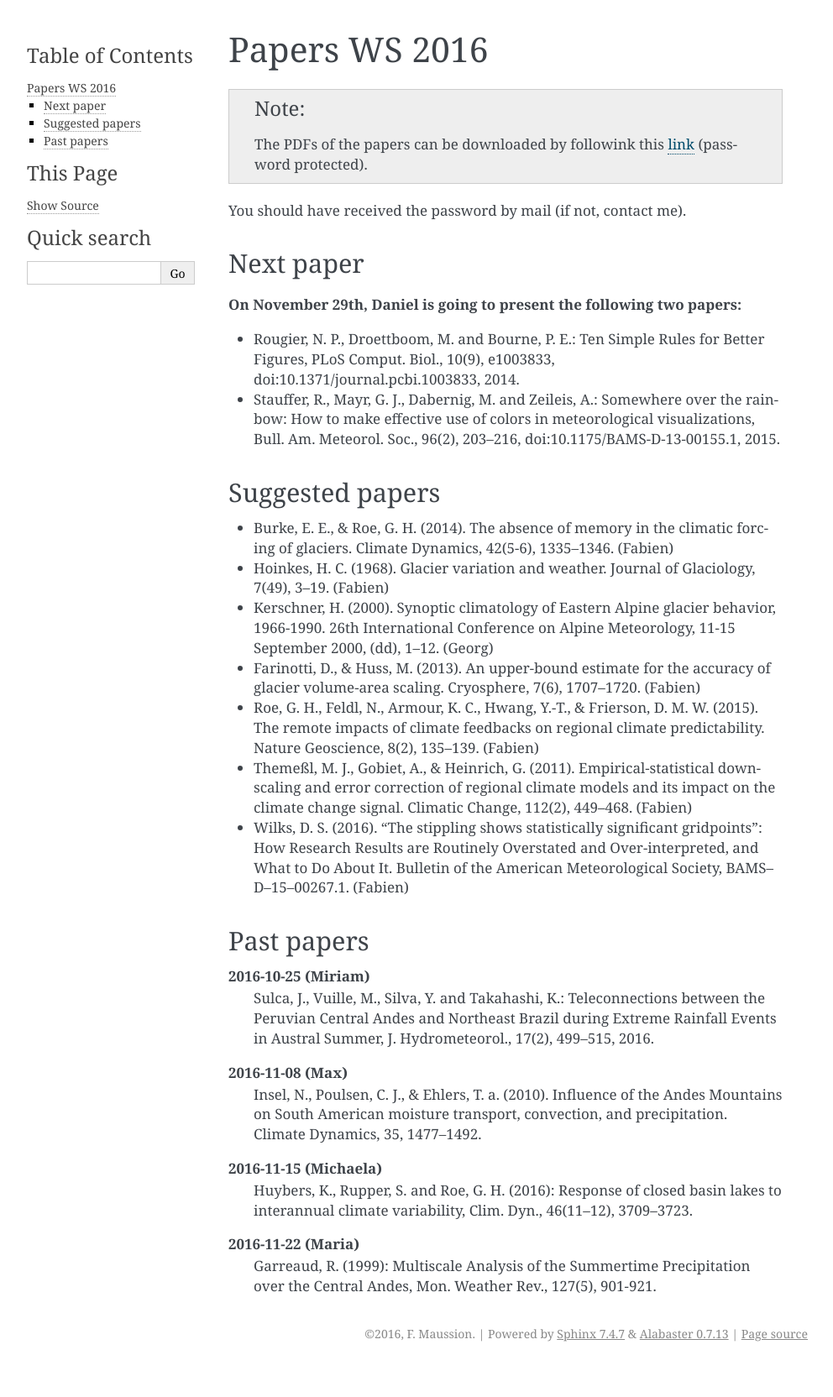
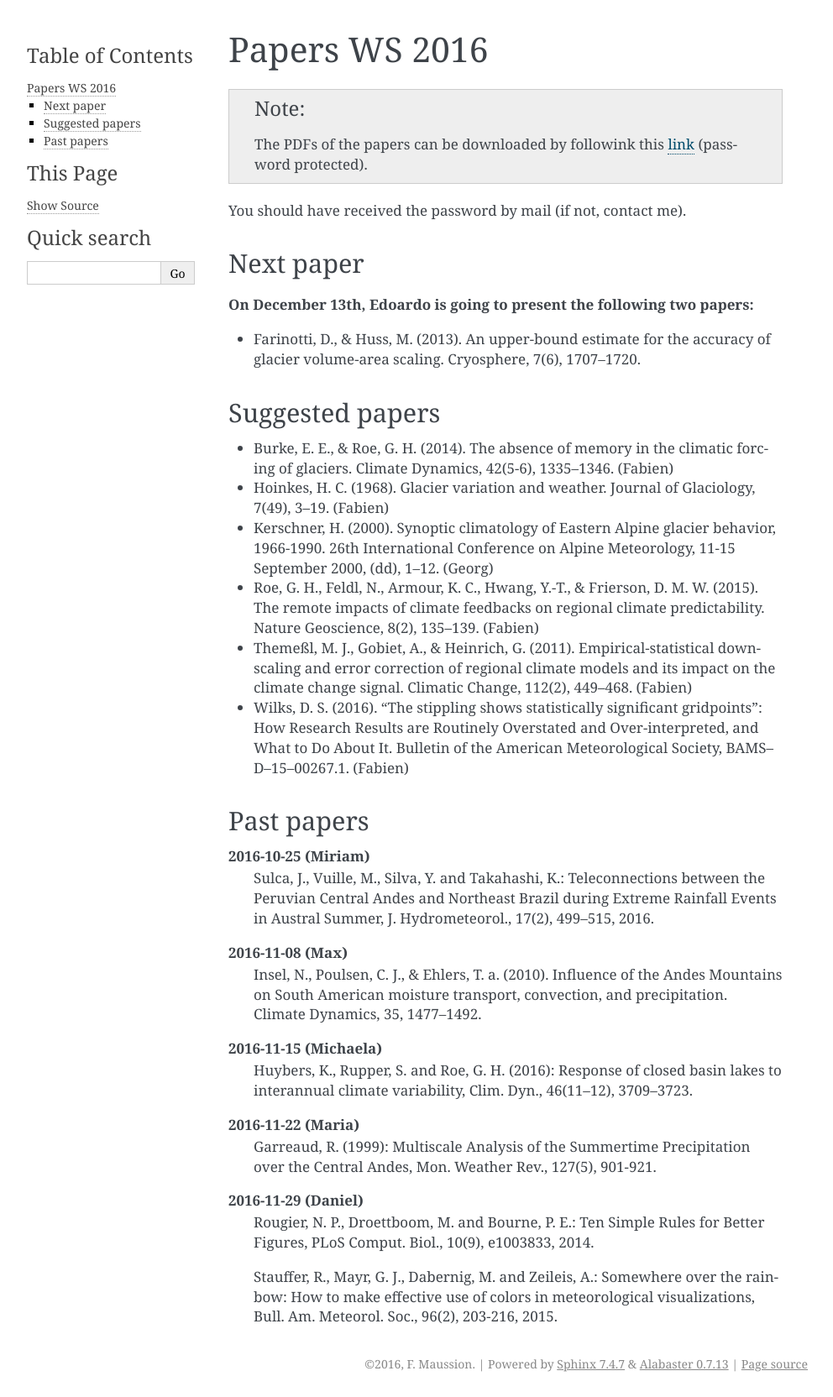
Before and after one commit to fmaussion/acinn_litsem, a Sphinx documentation site: the page built from docs/ws_2016.rst, in a window 1280 px wide. Shown: the whole page at 84% size, without its empty margins (148-1140 px from the left). Built offline with Sphinx 7.4.7, drawn with Linux system fonts in a browser that asks for light colours; before the commit the page ends 1628 px from its top, so only the background shows below that; some of the changed lines change nothing that is shown.

Commit message:
next paper

```diff
--- a/docs/ws_2016.rst
+++ b/docs/ws_2016.rst
@@ -14,15 +14,10 @@ You should have received the password by mail (if not, contact me).
 Next paper
 ----------
 
-**On November 29th, Daniel is going to present the following two papers:**
+**On December 13th, Edoardo is going to present the following two papers:**
 
-- Rougier, N. P., Droettboom, M. and Bourne, P. E.: Ten Simple Rules for Better
-  Figures, PLoS Comput. Biol., 10(9), e1003833, doi:10.1371/journal.pcbi.1003833,
-  2014.
-
-- Stauffer, R., Mayr, G. J., Dabernig, M. and Zeileis, A.: Somewhere over the
-  rainbow: How to make effective use of colors in meteorological visualizations,
-  Bull. Am. Meteorol. Soc., 96(2), 203–216, doi:10.1175/BAMS-D-13-00155.1, 2015.
+- Farinotti, D., & Huss, M. (2013). An upper-bound estimate for the accuracy
+  of glacier volume-area scaling. Cryosphere, 7(6), 1707–1720.
 
 Suggested papers
 ----------------
@@ -36,9 +31,6 @@ Suggested papers
 - Kerschner, H. (2000). Synoptic climatology of Eastern Alpine glacier
   behavior, 1966-1990. 26th International Conference on Alpine Meteorology,
   11-15 September 2000, (dd), 1–12. (Georg)
-
-- Farinotti, D., & Huss, M. (2013). An upper-bound estimate for the accuracy
-  of glacier volume-area scaling. Cryosphere, 7(6), 1707–1720. (Fabien)
 
 - Roe, G. H., Feldl, N., Armour, K. C., Hwang, Y.-T., &
   Frierson, D. M. W. (2015). The remote impacts of climate feedbacks on
@@ -73,3 +65,11 @@ Past papers
 **2016-11-22 (Maria)**
     Garreaud, R. (1999): Multiscale Analysis of the Summertime Precipitation over
     the Central Andes, Mon. Weather Rev., 127(5), 901-921.
+
+**2016-11-29 (Daniel)**
+    Rougier, N. P., Droettboom, M. and Bourne, P. E.: Ten Simple Rules for Better
+    Figures, PLoS Comput. Biol., 10(9), e1003833, 2014.
+
+    Stauffer, R., Mayr, G. J., Dabernig, M. and Zeileis, A.: Somewhere over the
+    rainbow: How to make effective use of colors in meteorological visualizations,
+    Bull. Am. Meteorol. Soc., 96(2), 203-216, 2015.
```
